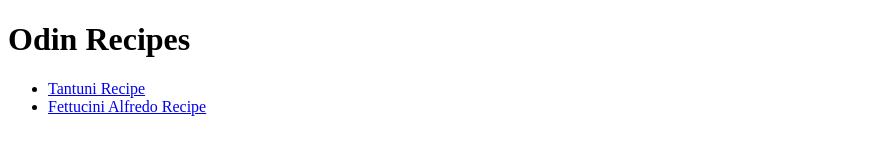
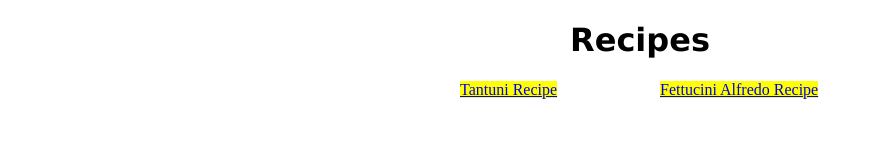
Before and after one commit to cagataycingoz22/odin-recipes, a plain HTML site: page index.html in a window 1280 px wide. Shown: the whole page, without its empty margins (0-873 px from the left). Drawn offline with Linux system fonts and the light colour scheme.

Commit message:
feat: styled with css

```diff
--- a/index.html
+++ b/index.html
@@ -3,10 +3,11 @@
   <head>
     <meta charset="UTF-8" />
     <title>Title of the page</title>
+    <link rel="stylesheet" href="styles.css">
   </head>
 
   <body>
-    <h1>Odin Recipes</h1>
+    <h1>Recipes</h1>
     <ul>
         <li><a href="recipes/tantuni.html">Tantuni Recipe</a></li>
         <li><a href="recipes/fettucinialfredo.html">Fettucini Alfredo Recipe</a></li>
--- /dev/null
+++ b/styles.css
@@ -0,0 +1,20 @@
+h1 {
+    text-align: center;
+    font-family: Verdana, Geneva, Tahoma, sans-serif;
+}
+
+ul {
+    display: flex;
+    justify-content: center;
+    list-style-type: none;
+}
+
+ul li{
+    flex: 0 1 auto;
+    width: 200px;
+    height: 40px;
+}
+
+a {
+    background-color: yellow;
+}
```
